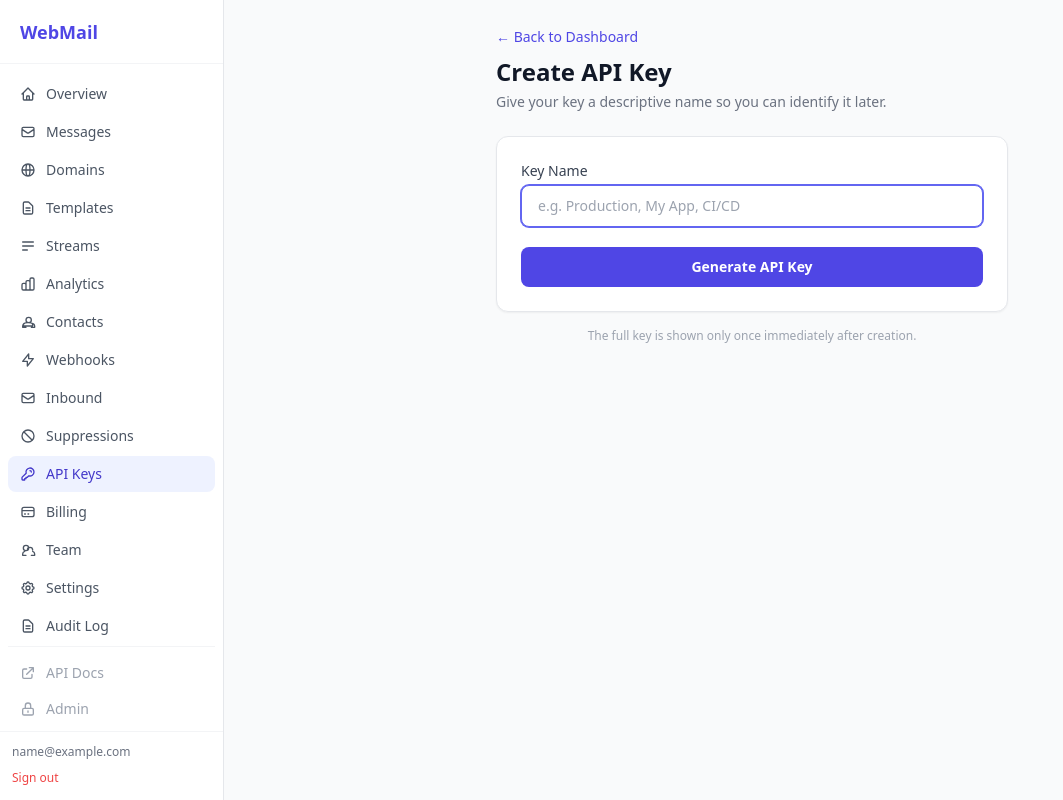
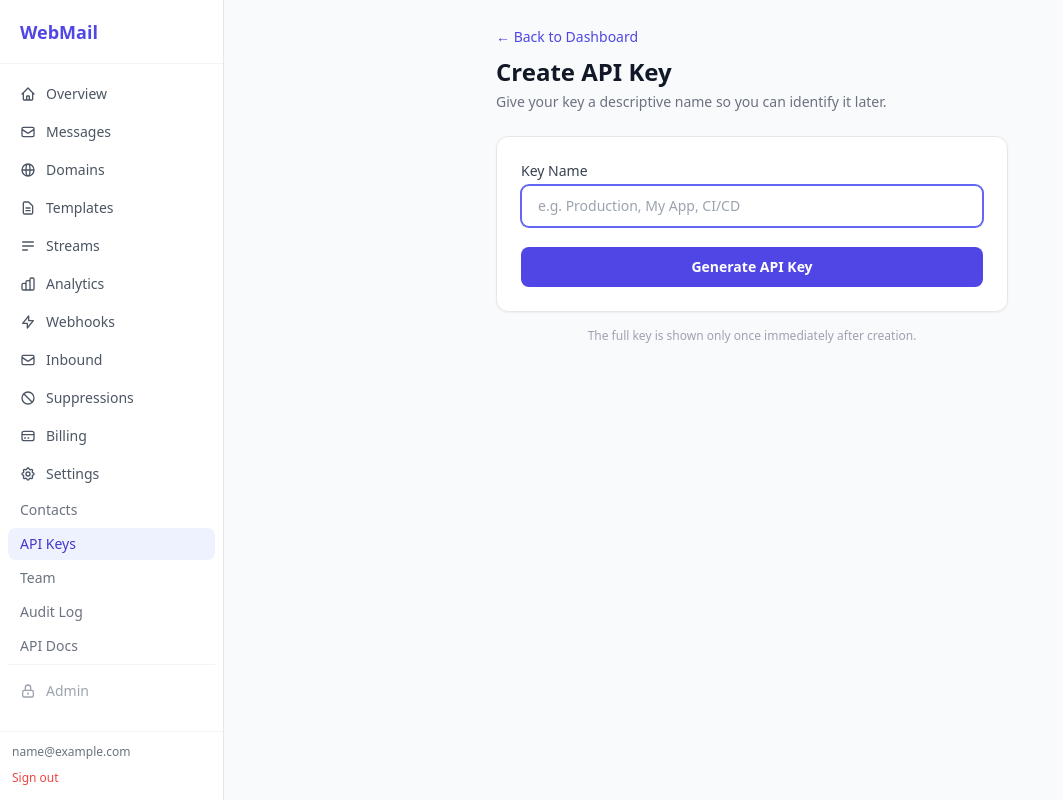
Before and after one commit to IfyDon/mail_web_delivery, a Django app: page /dashboard/api-keys/create/ in a window 1280 px wide. Shown: the whole page, without its empty margins (0-1063 px from the left). Run offline with Django 4.2, Linux system fonts and the light colour scheme; the visitor is signed in with stand-in values (Sample User, id 1); parts of the project's set-up code (start-up, migrations or seed data) failed here and were passed over.

Commit message:
refactor: group Contacts, API Keys, Team, Audit Log, API Docs under Settings
Sidebar was getting long with account-level pages competing for space
alongside the core sending features (Messages, Domains, Templates, etc).
Moved Contacts, API Keys, Team, Audit Log, and API Docs into an indented
sub-group under Settings — always visible (no JS toggle), each sub-link
still highlights independently when active.

```diff
--- a/templates/dashboard/base.html
+++ b/templates/dashboard/base.html
@@ -81,16 +81,6 @@
         Analytics
       </a>
 
-      <a href="/dashboard/contacts/"
-         class="flex items-center gap-2.5 px-3 py-2 rounded-lg text-sm font-medium transition-colors
-                {% if '/contacts/' in p %}bg-indigo-50 text-indigo-700{% else %}text-gray-600 hover:bg-gray-50 hover:text-gray-900{% endif %}">
-        <svg class="h-4 w-4 shrink-0" fill="none" stroke="currentColor" viewBox="0 0 24 24">
-          <path stroke-linecap="round" stroke-linejoin="round" stroke-width="2"
-                d="M17 20h5v-2a4 4 0 00-3-3.87M9 20H4v-2a4 4 0 013-3.87m6-1.13a4 4 0 100-8 4 4 0 000 8zm6 3c0-1.657-3.134-3-7-3s-7 1.343-7 3v2h14v-2z"/>
-        </svg>
-        Contacts
-      </a>
-
       <a href="/dashboard/webhooks/"
          class="flex items-center gap-2.5 px-3 py-2 rounded-lg text-sm font-medium transition-colors
                 {% if '/webhooks/' in p %}bg-indigo-50 text-indigo-700{% else %}text-gray-600 hover:bg-gray-50 hover:text-gray-900{% endif %}">
@@ -121,16 +111,6 @@
         Suppressions
       </a>
 
-      <a href="/dashboard/api-keys/create/"
-         class="flex items-center gap-2.5 px-3 py-2 rounded-lg text-sm font-medium transition-colors
-                {% if '/api-keys/' in p %}bg-indigo-50 text-indigo-700{% else %}text-gray-600 hover:bg-gray-50 hover:text-gray-900{% endif %}">
-        <svg class="h-4 w-4 shrink-0" fill="none" stroke="currentColor" viewBox="0 0 24 24">
-          <path stroke-linecap="round" stroke-linejoin="round" stroke-width="2"
-                d="M15 7a2 2 0 012 2m4 0a6 6 0 01-7.743 5.743L11 17H9v2H7v2H4a1 1 0 01-1-1v-2.586a1 1 0 01.293-.707l5.964-5.964A6 6 0 1121 9z"/>
-        </svg>
-        API Keys
-      </a>
-
       <a href="/dashboard/billing/"
          class="flex items-center gap-2.5 px-3 py-2 rounded-lg text-sm font-medium transition-colors
                 {% if '/billing/' in p %}bg-indigo-50 text-indigo-700{% else %}text-gray-600 hover:bg-gray-50 hover:text-gray-900{% endif %}">
@@ -139,16 +119,6 @@
                 d="M3 10h18M7 15h1m4 0h1m-7 4h12a3 3 0 003-3V8a3 3 0 00-3-3H6a3 3 0 00-3 3v8a3 3 0 003 3z"/>
         </svg>
         Billing
-      </a>
-
-      <a href="/dashboard/team/"
-         class="flex items-center gap-2.5 px-3 py-2 rounded-lg text-sm font-medium transition-colors
-                {% if '/team/' in p %}bg-indigo-50 text-indigo-700{% else %}text-gray-600 hover:bg-gray-50 hover:text-gray-900{% endif %}">
-        <svg class="h-4 w-4 shrink-0" fill="none" stroke="currentColor" viewBox="0 0 24 24">
-          <path stroke-linecap="round" stroke-linejoin="round" stroke-width="2"
-                d="M17 20h5v-2a4 4 0 00-3-3.87M9 20H4v-2a4 4 0 013-3.87m6-5.13a4 4 0 11-8 0 4 4 0 018 0zm6 3a4 4 0 10-8 0"/>
-        </svg>
-        Team
       </a>
 
       <a href="/dashboard/settings/"
@@ -162,25 +132,35 @@
         Settings
       </a>
 
-      <a href="/dashboard/audit-log/"
-         class="flex items-center gap-2.5 px-3 py-2 rounded-lg text-sm font-medium transition-colors
-                {% if '/audit-log/' in p %}bg-indigo-50 text-indigo-700{% else %}text-gray-600 hover:bg-gray-50 hover:text-gray-900{% endif %}">
-        <svg class="h-4 w-4 shrink-0" fill="none" stroke="currentColor" viewBox="0 0 24 24">
-          <path stroke-linecap="round" stroke-linejoin="round" stroke-width="2"
-                d="M9 12h6m-6 4h6m2 5H7a2 2 0 01-2-2V5a2 2 0 012-2h5.586a1 1 0 01.707.293l5.414 5.414a1 1 0 01.293.707V19a2 2 0 01-2 2z"/>
-        </svg>
-        Audit Log
-      </a>
+      {# Grouped under Settings: account-level pages, always visible so they stay reachable without a JS toggle. #}
+      <div class="ml-[18px] pl-3 border-l border-gray-100 space-y-0.5">
+        <a href="/dashboard/contacts/"
+           class="block px-3 py-1.5 rounded-lg text-sm font-medium transition-colors
+                  {% if '/contacts/' in p %}bg-indigo-50 text-indigo-700{% else %}text-gray-500 hover:bg-gray-50 hover:text-gray-900{% endif %}">
+          Contacts
+        </a>
+        <a href="/dashboard/api-keys/create/"
+           class="block px-3 py-1.5 rounded-lg text-sm font-medium transition-colors
+                  {% if '/api-keys/' in p %}bg-indigo-50 text-indigo-700{% else %}text-gray-500 hover:bg-gray-50 hover:text-gray-900{% endif %}">
+          API Keys
+        </a>
+        <a href="/dashboard/team/"
+           class="block px-3 py-1.5 rounded-lg text-sm font-medium transition-colors
+                  {% if '/team/' in p %}bg-indigo-50 text-indigo-700{% else %}text-gray-500 hover:bg-gray-50 hover:text-gray-900{% endif %}">
+          Team
+        </a>
+        <a href="/dashboard/audit-log/"
+           class="block px-3 py-1.5 rounded-lg text-sm font-medium transition-colors
+                  {% if '/audit-log/' in p %}bg-indigo-50 text-indigo-700{% else %}text-gray-500 hover:bg-gray-50 hover:text-gray-900{% endif %}">
+          Audit Log
+        </a>
+        <a href="/api/redoc/" target="_blank"
+           class="block px-3 py-1.5 rounded-lg text-sm font-medium text-gray-500 hover:bg-gray-50 hover:text-gray-900 transition-colors">
+          API Docs
+        </a>
+      </div>
 
       <div class="pt-2 mt-2 border-t border-gray-100">
-        <a href="/api/redoc/" target="_blank"
-           class="flex items-center gap-2.5 px-3 py-2 rounded-lg text-sm font-medium text-gray-400 hover:text-gray-600 transition-colors">
-          <svg class="h-4 w-4 shrink-0" fill="none" stroke="currentColor" viewBox="0 0 24 24">
-            <path stroke-linecap="round" stroke-linejoin="round" stroke-width="2"
-                  d="M10 6H6a2 2 0 00-2 2v10a2 2 0 002 2h10a2 2 0 002-2v-4M14 4h6m0 0v6m0-6L10 14"/>
-          </svg>
-          API Docs
-        </a>
         <a href="/admin/" target="_blank"
            class="flex items-center gap-2.5 px-3 py-2 rounded-lg text-sm font-medium text-gray-400 hover:text-gray-600 transition-colors">
           <svg class="h-4 w-4 shrink-0" fill="none" stroke="currentColor" viewBox="0 0 24 24">
```
